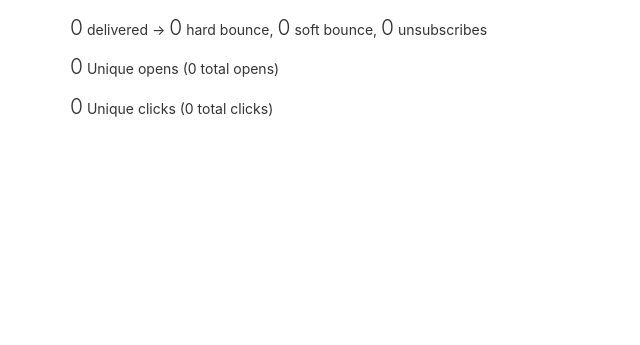
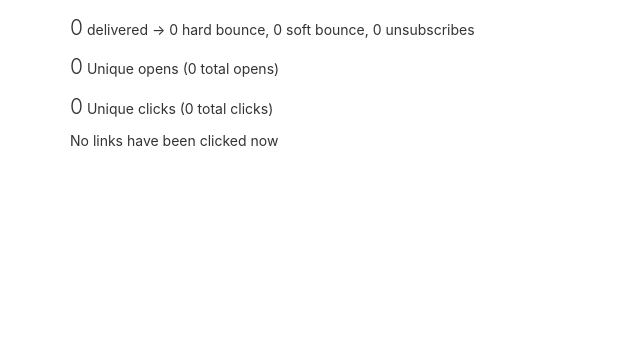
Before and after one commit to r1q/minimail, a Django app: template analytics_management/templates/campaign.html in a window 1280 px wide. Shown: the part 179-524 px from the top of the page, without its empty margins (0-640 px from the left). Run offline with Django 3.2, Linux system fonts and the light colour scheme; the template is opened without the code that fills it, so the values that code supplies are empty; some libraries are stand-ins or nearby versions.

Commit message:
Update analytics campaign template,

```diff
--- a/analytics_management/templates/campaign.html
+++ b/analytics_management/templates/campaign.html
@@ -27,9 +27,9 @@
     <p>
         <span class="lead">{{ses_delivery_object.total_count|default:0}}</span>
         delivered ->
-        <span class="lead">{{ses_bounce_object.hard_count|default:0}}</span> hard bounce,
-        <span class="lead">{{ses_bounce_object.soft_count|default:0}}</span> soft bounce,
-        <span class="lead">{{campaign.unsubscribe_count|default:0}}</span> unsubscribes
+        {{ses_bounce_object.hard_count|default:0}} hard bounce,
+        {{ses_bounce_object.soft_count|default:0}} soft bounce,
+        {{campaign.unsubscribe_count|default:0}} unsubscribes
     </p>
     <p>
         <span class="lead">{{open_rate_object.unique_count|default:0}}</span> Unique opens ({{open_rate_object.total_count|default:0}} total opens)
@@ -44,6 +44,8 @@
             <div class="col-lg-6 col-lg-offset-1">{{top_link|decodeURI}} <span class="pull-right">({{top_link.unique_count|default:0}} unique clicks, {{top_link.total_count|default:0}} total clicks)</span></div>
         {% endfor %}
     </div>
+    {% else %}
+        <p>No links have been clicked now</p>
     {% endif %}
   </div>
 {% endblock %}
```
